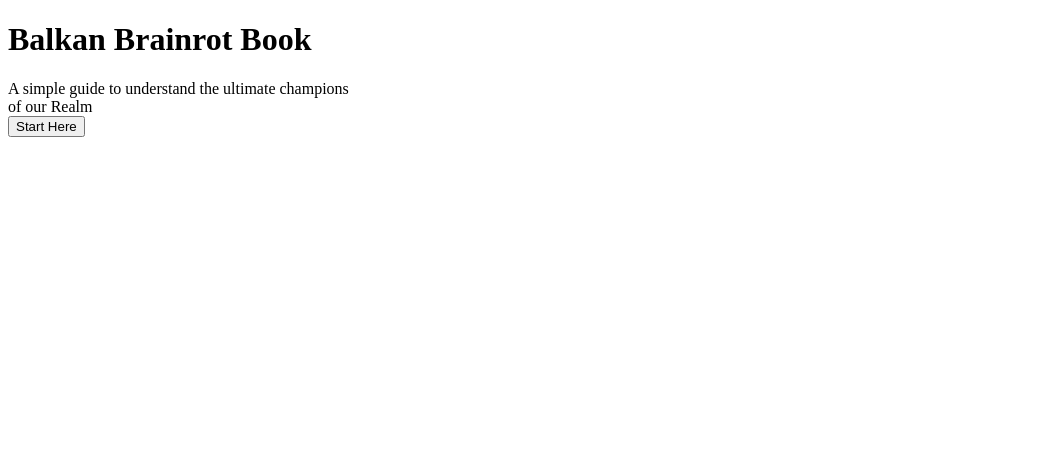
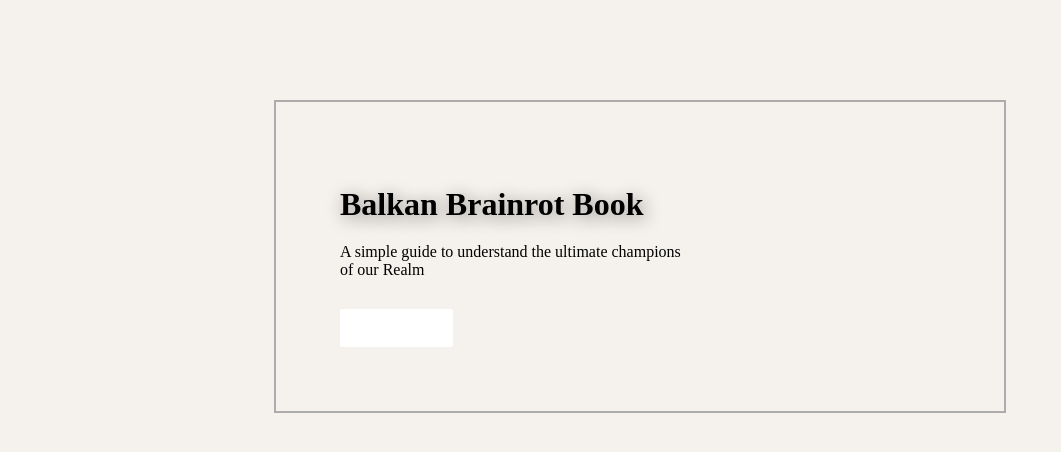
Before and after one commit to SzMegyeri/Training, a plain HTML site: page index.html in a window 1280 px wide. Shown: the whole page, without its empty margins (0-1061 px from the left). Drawn offline with Linux system fonts and the light colour scheme; files that its build step writes are made by us from their sources; the site is published under a folder, as on GitHub Pages, so addresses that start at the root find nothing; a web font is replaced by a local one.

Commit message:
Update index.html

```diff
--- a/index.html
+++ b/index.html
@@ -3,7 +3,7 @@
 <head>
     <meta charset="UTF-8">
     <title>Balkan Brainrot</title>
-    <link href="/BB/style.css" rel="stylesheet" />
+    <link href="./style.css" rel="stylesheet" />
     <meta name="viewport" content="width=device-width" />
     <link rel="preconnect" href="https://fonts.googleapis.com">
     <link rel="preconnect" href="https://fonts.gstatic.com" crossorigin>
```
